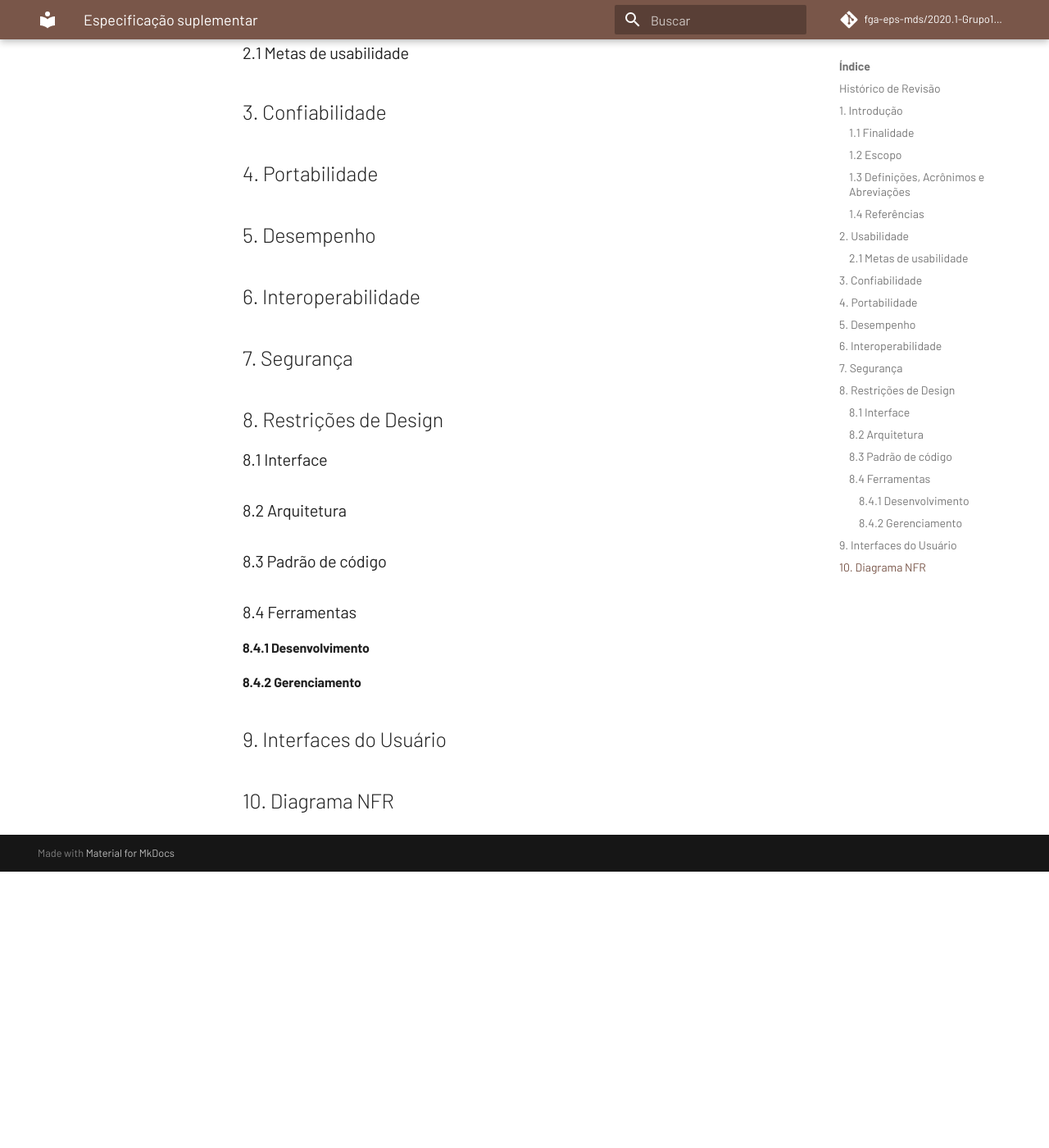
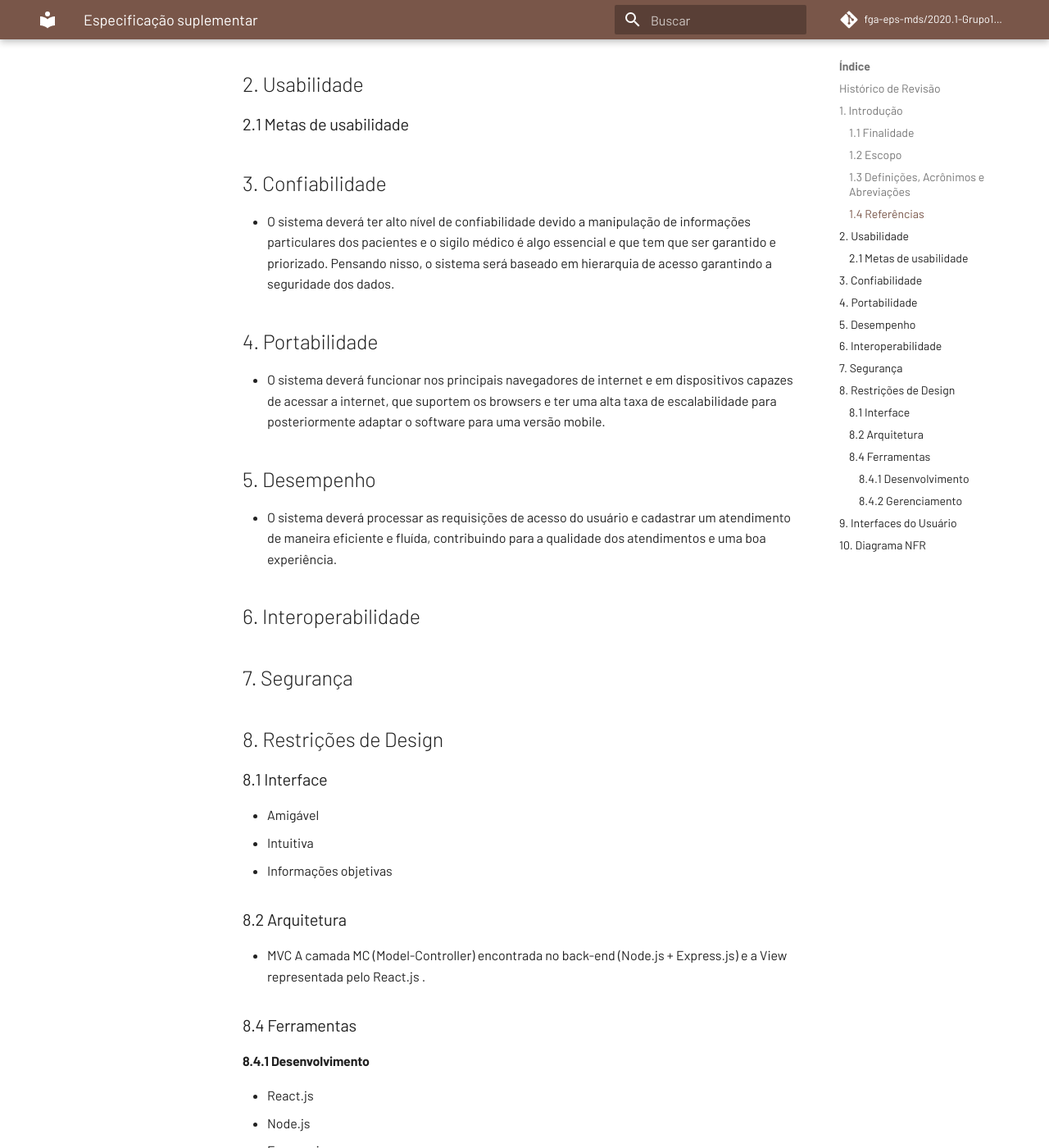
Before and after one commit to fga-eps-mds/2020.1-eSaudeUnB-Wiki, an MkDocs documentation site: the page built from docs/addicional_specifcation.md, in a window 1280 px wide and 1400 px high, scrolled down 734 px. Shown: the whole window at 82% size. Built offline with MkDocs 1.6.1 and Material for MkDocs 9.7.7, drawn with Linux system fonts in a browser that asks for light colours; comment, search, counter and statistics services are not loaded; before the commit the page ends 1797 px from its top, so only the background shows below that; some of the changed text lies outside the part shown.

Commit message:
docs: add the fields confiability, portability, perfomance, design restrictions #43

```diff
--- a/docs/addicional_specifcation.md
+++ b/docs/addicional_specifcation.md
@@ -3,7 +3,8 @@
 ## Histórico de Revisão
 | Data | Versão | Descrição | Autores |
 |  ---  |  ---  |  ---  |  ---  |
-| 8/09/2020 | 0.0.1 | Abertura do documento | Luis Marques e Pedro Henrique |
+| 08/09/2020 | 0.0.1 | Abertura do documento | Luis Marques e Pedro Henrique |
+| 09/09/2020 | 0.0.2 | Adição dos campos Confiabilidade, Portabilidade, Desempenho, Restrições de Design | Pedro Henrique Castro de Oliveira|
 
 ## 1. Introdução
 
@@ -27,13 +28,13 @@
 
 
 ## 3. Confiabilidade
-
+* O sistema deverá ter alto nível de confiabilidade devido a manipulação de informações particulares dos pacientes e o sigilo médico é algo essencial e que tem que ser garantido e priorizado. Pensando nisso, o sistema será baseado em hierarquia de acesso garantindo a seguridade dos dados.
 
 ## 4. Portabilidade
-
+* O sistema deverá funcionar nos principais navegadores de internet e em dispositivos capazes de acessar a internet, que suportem os browsers e ter uma alta taxa de escalabilidade para posteriormente adaptar o software para uma versão mobile.
 
 ## 5. Desempenho
-
+* O sistema deverá processar as requisições de acesso do usuário e cadastrar um atendimento de maneira eficiente e fluída, contribuindo para a qualidade dos atendimentos e uma boa experiência.
 
 ## 6. Interoperabilidade
 
@@ -44,16 +45,28 @@
 ## 8. Restrições de Design
 
 ### 8.1 Interface
+* Amigável
+* Intuitiva
+* Informações objetivas
 
 ### 8.2 Arquitetura
-### 8.3 Padrão de código
+* MVC
+A camada MC (Model-Controller) encontrada no back-end (Node.js + Express.js) e a View representada pelo React.js .
 
 ### 8.4 Ferramentas
+
 #### 8.4.1 Desenvolvimento
+* React.js
+* Node.js
+* Express.js
+* Postgress SQL
+* Axios
+* Jest
+* Docker
 
 #### 8.4.2 Gerenciamento
-
-
+* Slack
+* Google Drive
 
 ## 9. Interfaces do Usuário
 
```
